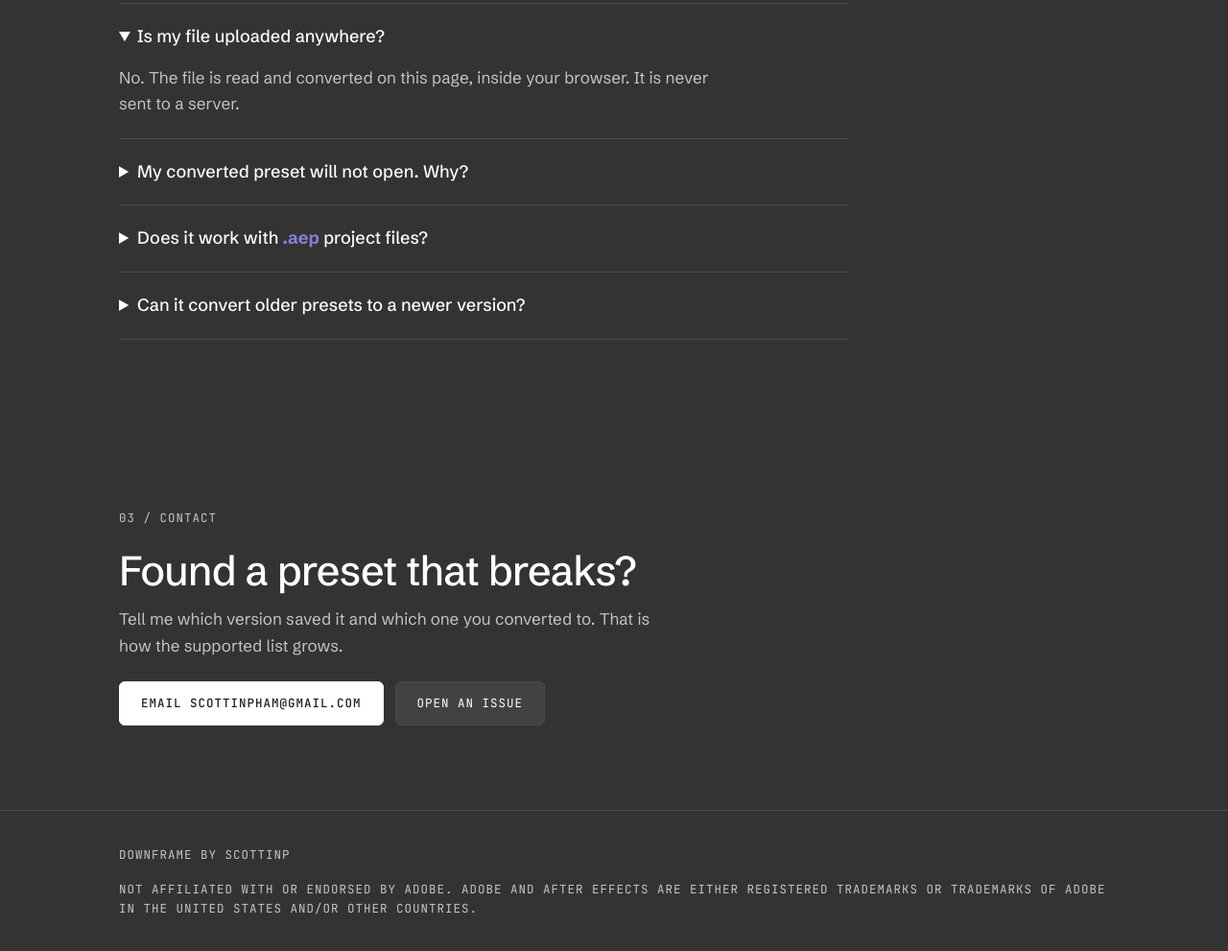
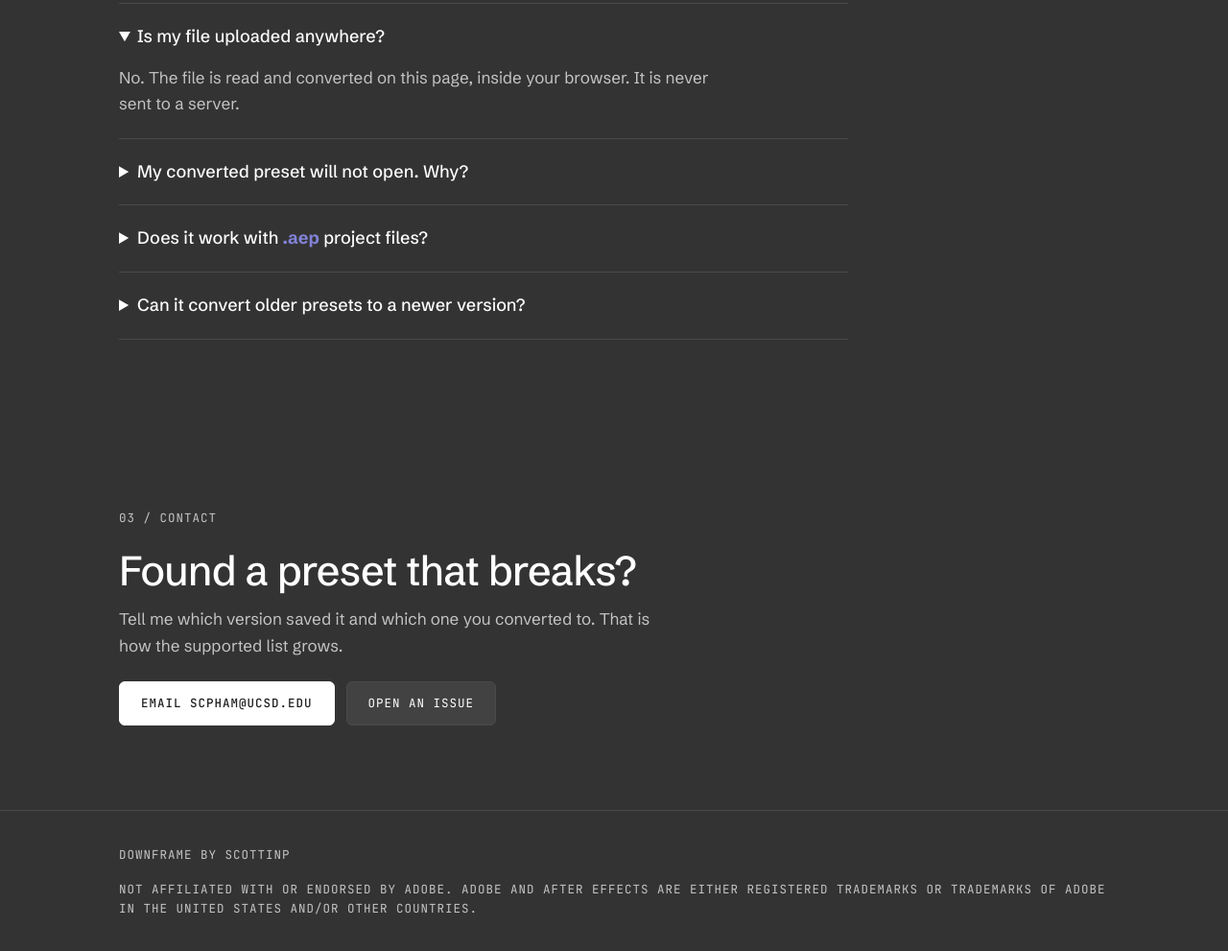
Before and after one commit to scottinp/Downframe, a website built with Vite: page index.html in a window 1280 px wide. Shown: the part 1630-2621 px from the top of the page at 96% size. Built offline with nearby package versions, Linux system fonts and the light colour scheme.

Commit message:
chore: update contact email

```diff
--- a/index.html
+++ b/index.html
@@ -182,7 +182,7 @@
       <h2>Found a preset that breaks?</h2>
       <p class="lead">Tell me which version saved it and which one you converted to. That is how the supported list grows.</p>
       <div class="actions">
-        <a class="btn light" href="mailto:scottinpham@gmail.com">Email scottinpham@gmail.com</a>
+        <a class="btn light" href="mailto:scpham@ucsd.edu">Email scpham@ucsd.edu</a>
         <a class="btn" href="https://github.com/scottinp/Downframe/issues">Open an issue</a>
       </div>
     </div>
```
